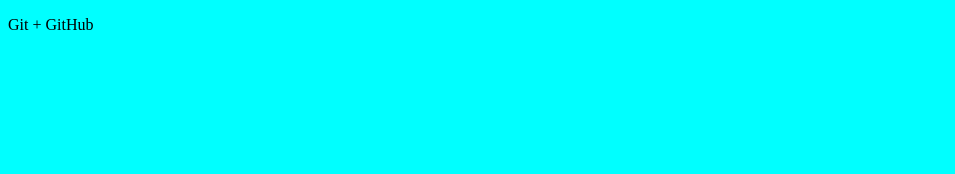
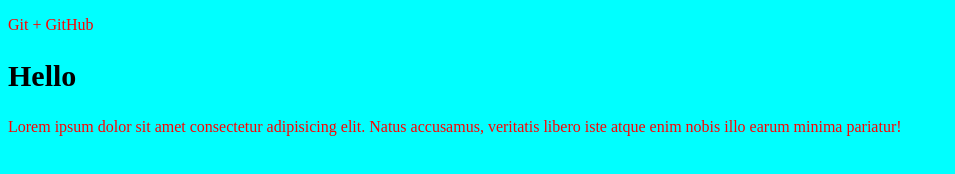
Before and after one commit to milkyaz/learning__git, a plain HTML site: page index.html in a window 1280 px wide. Shown: the whole page, without its empty margins (0-955 px from the left). Drawn offline with Linux system fonts and the light colour scheme.

Commit message:
мое первое измение

```diff
--- a/css/main.css
+++ b/css/main.css
@@ -1,3 +1,10 @@
 body {
   background-color: aqua;
 }
+p {
+  color: red;
+}
+
+h2 {
+  font-size: 30px;
+}
--- a/index.html
+++ b/index.html
@@ -11,6 +11,9 @@
 
 <body>
     <p>Git + GitHub</p>
+    <h2>Hello</h2>
+    <p>Lorem ipsum dolor sit amet consectetur adipisicing elit. Natus accusamus, veritatis libero iste atque enim nobis
+        illo earum minima pariatur!</p>
 </body>
 
 </html>
```
